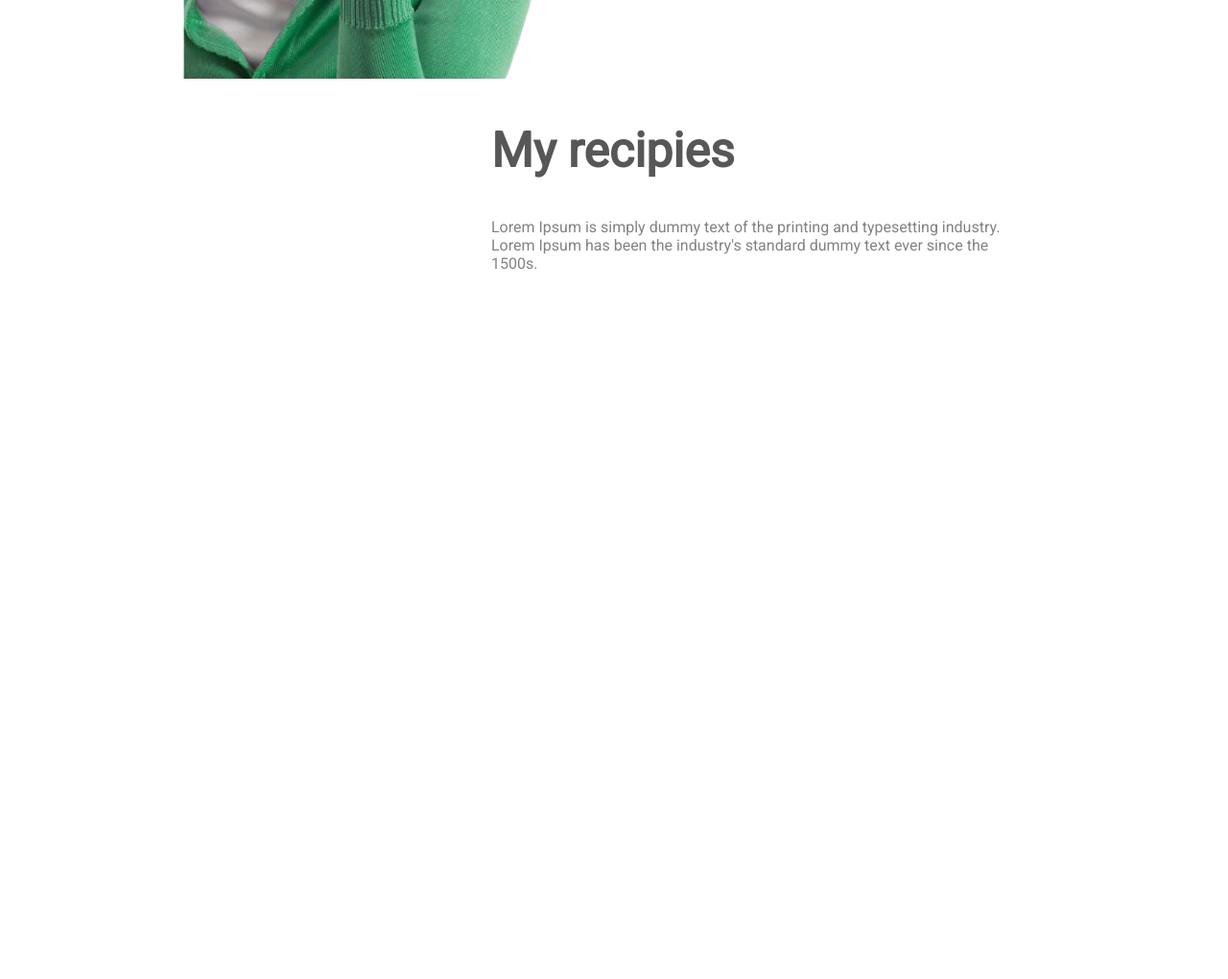
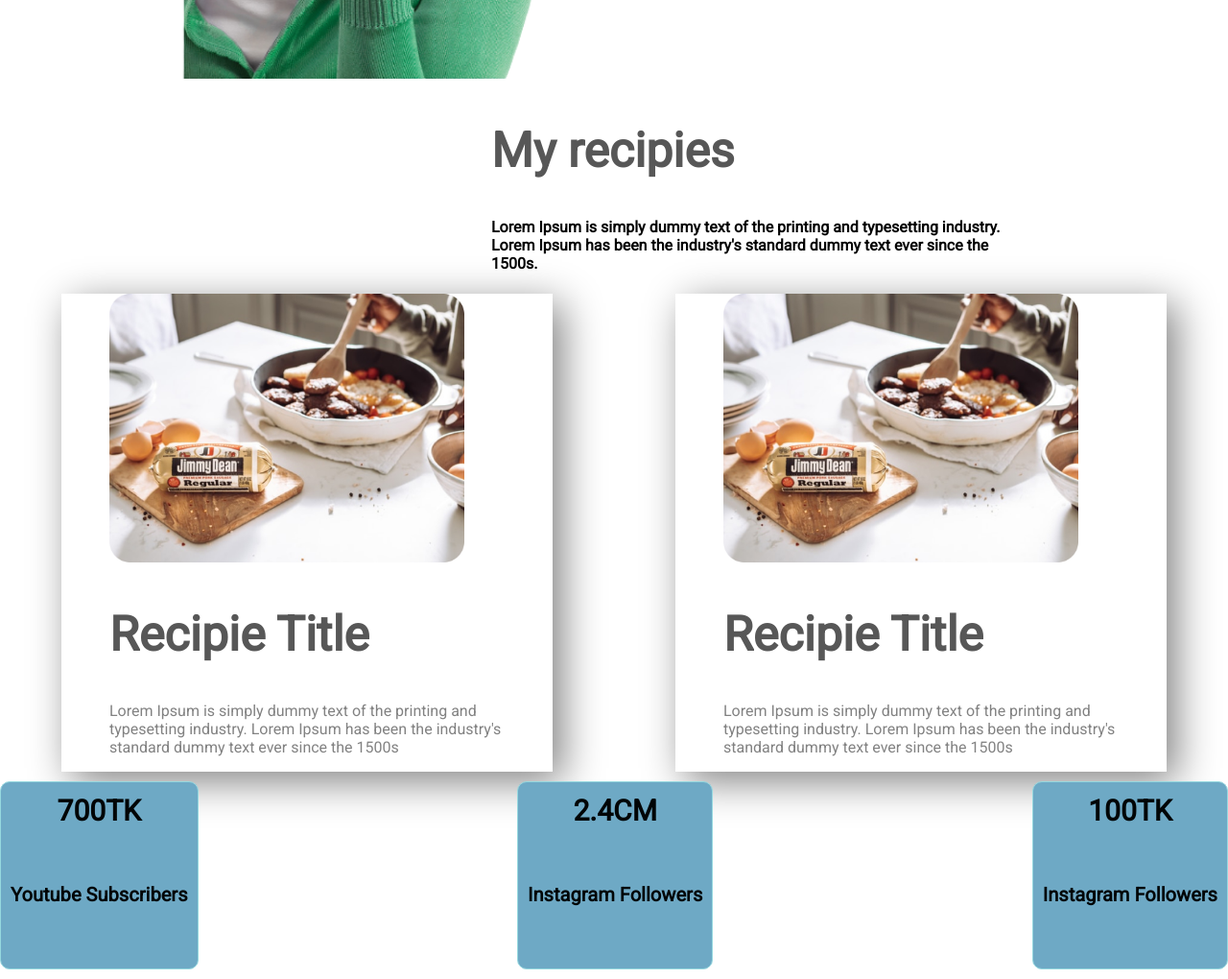
Before and after one commit to kazirauf/new-text, a plain HTML site: page index.html in a window 1280 px wide. Shown: the part 1003-2023 px from the top of the page at 96% size. Before the commit the page ends 1303 px from the top, so only its background shows below. Drawn offline with Linux system fonts and the light colour scheme.

Commit message:
king web

```diff
--- a/css/styles.css
+++ b/css/styles.css
@@ -19,7 +19,7 @@ p{
   color: #828282;
 
 }
-section{
+.flexibel-containar{
         display: flex;
 
 }
@@ -43,14 +43,48 @@ section{
 
 
 }
-.king{
-      background-image: url(images/shapes/7.png);
-
+.mama{
+      padding-left: 40%;
+      align-items: center;
+      justify-content: center;
+      margin: 0 auto;
 
 }
-.fish{
-    padding-left: 40%;
-      align-items: center;
-
+.expart-itmes{
+            width: 40%;
+            margin-left: 5%;
+            margin-right: 5%;
+            padding-left: 50px;
+            box-shadow: 10px 10px 40px grey;
 
 }
+.images img{
+           width: 80%;
+
+}
+.tow-images img{
+        width: 80%;
+
+}
+
+.selction_btn {
+     padding: 10px;
+     background: #6ea9c5;
+     font-weight: 700;
+     font-size: 30px;
+     line-height: 40px;
+     text-align: center;
+     color: #010506;
+     border-radius: 10px;
+     border: 1px solid #95d8df;
+ }
+ .take_section {
+     display: flex;
+     justify-content: space-between;
+     margin: 10px 0;
+ }
+ .take_section {
+     display: flex;
+     justify-content: space-between;
+     margin: 10px 0;
+ }
--- a/index.html
+++ b/index.html
@@ -12,7 +12,7 @@
 
 </head>
 <body>
- <section>
+ <section class="top-banner flexibel-containar">
 <div class="half-width">
 <h1> <span class="one">Skip </span>The Diet, <br> Just Eat Healthy <br> With Food Network </h1>
 <p>Imagine you don't need a diet because we provide<br>healthy and delicious food for you! </p>
@@ -22,12 +22,12 @@
 <img src="images/male/Group 8450.png" alt="">
 </div>
  </section>
- <section class="king">
+ <section class="drem-big flexibel-containar">
     <div class="half-width">
 <img src="images/female/kisspng-eating-junk-food-hunger-fast-food-woman-eating-5b100f5d437345.6346499515277791652763-removebg-preview.png" alt="">
 
     </div>
-    <div class="half-width" >
+    <div class="half-width " >
     <h1>About Me</h1>
     <p>Lorem ipsum dolor sit amet, consectetur adipiscing<br>
         elit. Condimentum diam orci pretium a pharetra,<br>
@@ -37,11 +37,45 @@
     <a class="link-button"target="_blank" href="https://www.heartandstroke.ca/healthy-living/healthy-eating/healthy-eating-basics">Contact me</a>
     </div>
  </section>
- <section class="fish">
-<div>
+ <section class="mama">
 <h1> My recipies</h1>
-<p>Lorem Ipsum is simply dummy text of the printing and typesetting industry.<br> Lorem Ipsum has been the industry's standard dummy text ever since the<br> 1500s.</p>
+<h4>Lorem Ipsum is simply dummy text of the printing and typesetting industry.<br>
+    Lorem Ipsum has been the industry's standard dummy text ever since the<br>
+    1500s.<br></h4>
+ </section>
+ <section class="experience-area">
+ <div class="flexibel-containar">
+ <div class="expart-itmes">
+    <div class="images">
+    <img src="images/food/Project Cover.jpg" alt="">
+    </div>
+   <h1>Recipie Title</h1>
+   <p>Lorem Ipsum is simply dummy text of the printing and<br>
+    typesetting industry. Lorem Ipsum has been the industry's<br>
+    standard dummy text ever since the 1500s<br></p>
  </div>
+ <div class="expart-itmes">
+    <div class="tow-images">
+    <img src="images/food/Project Cover.jpg" alt="">
+
+    </div>
+<h1>Recipie Title</h1>
+<p>Lorem Ipsum is simply dummy text of the printing and<br>
+typesetting industry. Lorem Ipsum has been the industry's<br>
+standard dummy text ever since the 1500s<br></p>
+ </div>
+</div>
+</section>
+<section class="section-active">
+<div class="take_section ">
+    <div class="selction_btn">700TK<h6>Youtube Subscribers</h6></div>
+    <div class="selction_btn active">2.4CM<h6>Instagram Followers</h6></div>
+    <div class="selction_btn">100TK<h6>Instagram Followers</h6></div>
+
+</div>
+
+
+
 </section>
 
 </body>
```
